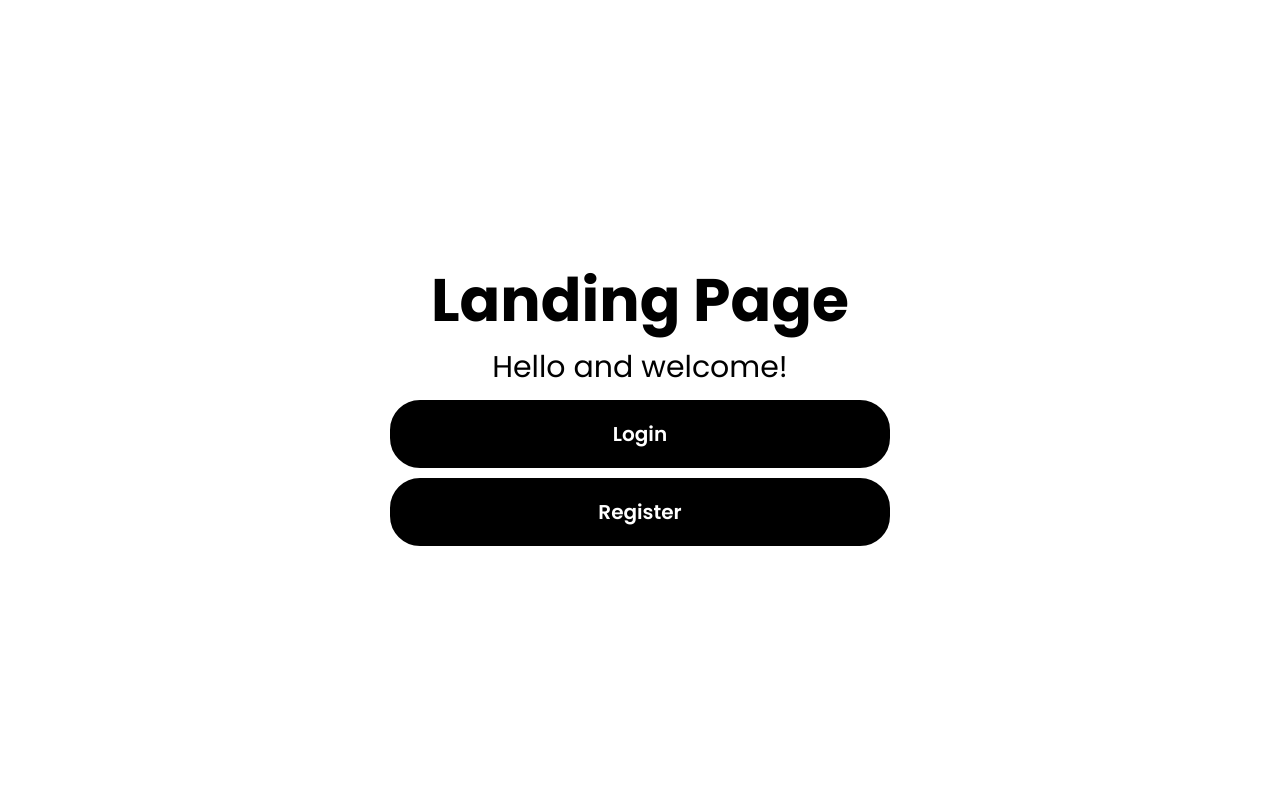
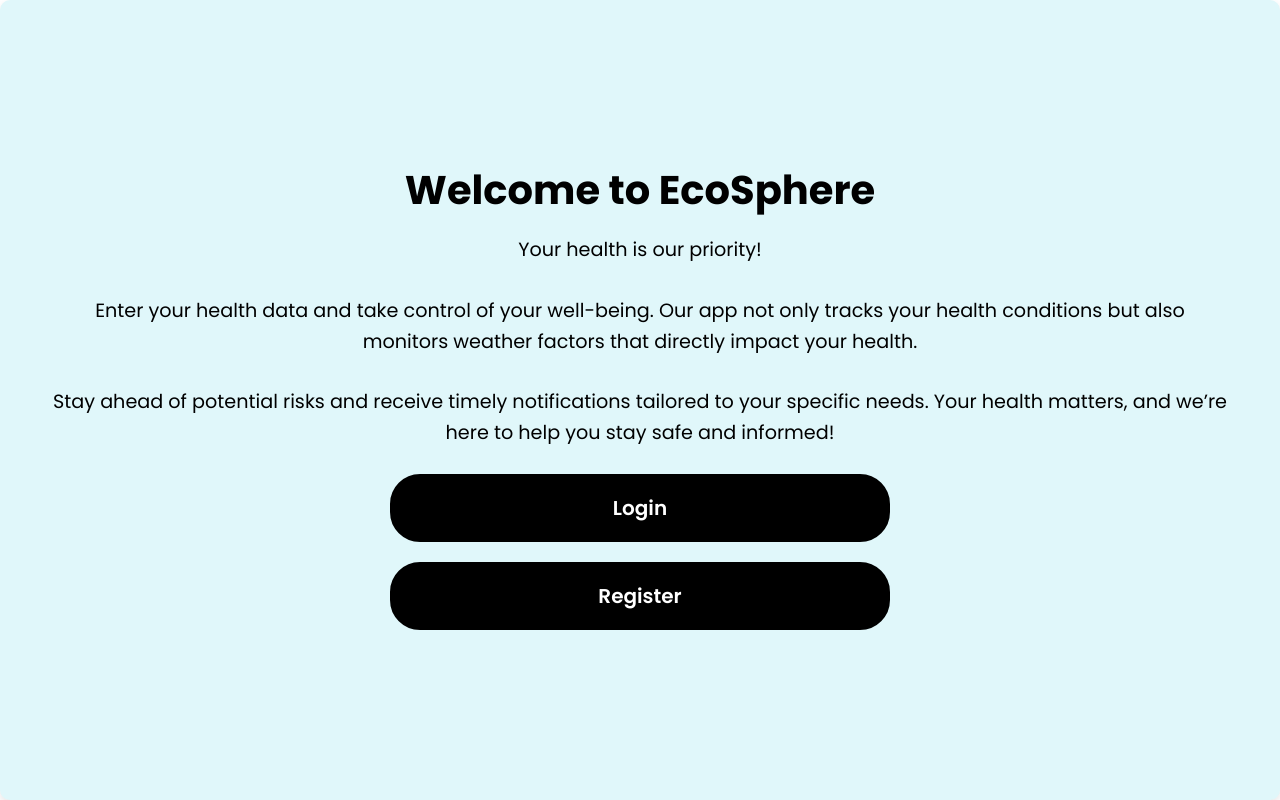
Before and after one commit to Jayasree-R1/ecosphere, a React (Vite) app in the folder client/: page / in a window 1280 px wide. Built offline with nearby package versions, Linux system fonts and the light colour scheme.

Commit message:
Everything until Confetti in test

```diff
--- a/client/src/App.jsx
+++ b/client/src/App.jsx
@@ -9,6 +9,7 @@ import {
   Register,
   HealthDataEntry,
   Congratulations,
+  Profile,
 } from "./pages";
 import { ToastContainer, toast } from "react-toastify";
 
@@ -45,6 +46,10 @@ const router = createBrowserRouter([
         path: "congratulations", // New route for congratulations
         element: <Congratulations />,
       },
+      {
+        path: "profile", // New route for Profile
+        element: <Profile />,
+      },
     ],
   },
 ]);
--- a/client/src/pages/Congratulations.jsx
+++ b/client/src/pages/Congratulations.jsx
@@ -1,17 +1,19 @@
 /* eslint-disable no-unused-vars */
 import React from "react";
-// eslint-disable-next-line no-unused-vars
-import { useLocation } from "react-router-dom";
+import Confetti from "react-confetti"; // Import the Confetti component
+import "../styles/Congratulations.css"; // Adjust the path as necessary
 
 const Congratulations = () => {
-  //   const { state } = useLocation();
-  //   const { userName } = state || { userName: "User" }; // Default to "User" if not provided
+  const [width, height] = [window.innerWidth, window.innerHeight];
 
   return (
     <div className="congratulations-main">
+      {/* Render the Confetti component */}
+      <Confetti width={width} height={height} />
+
       {/* <h1>Congratulations, {userName}!</h1> */}
-      <h1>congratulations!</h1>
-      <p>You are all set with EcoSphere</p>
+      <h1>Congratulations!</h1>
+      <p>You’re now equipped with EcoSphere for a healthier lifestyle!</p>
     </div>
   );
 };
--- a/client/src/pages/Landing.jsx
+++ b/client/src/pages/Landing.jsx
@@ -1,16 +1,30 @@
-import React from 'react'
+import React from "react";
 import "../styles/Landing.css";
-import { Link } from 'react-router-dom';
+import { Link } from "react-router-dom";
 
 const Landing = () => {
   return (
-    <div className='landing-main'>
-    <h1>Landing Page</h1>
-    <p>Hello and welcome!</p>
-    <Link to="/login" className="landing-login-button">Login</Link>
-    <Link to="/register" className="landing-register-button">Register</Link>
-  </div>
-  )
-}
+    <div className="landing-main">
+      <h1>Welcome to EcoSphere</h1>
+      <p>Your health is our priority!</p>
+      <p>
+        Enter your health data and take control of your well-being. Our app not
+        only tracks your health conditions but also monitors weather factors
+        that directly impact your health.
+      </p>
+      <p>
+        Stay ahead of potential risks and receive timely notifications tailored
+        to your specific needs. Your health matters, and we’re here to help you
+        stay safe and informed!
+      </p>
+      <Link to="/login" className="landing-login-button">
+        Login
+      </Link>
+      <Link to="/register" className="landing-register-button">
+        Register
+      </Link>
+    </div>
+  );
+};
 
-export default Landing
+export default Landing;
--- a/client/src/pages/Login.jsx
+++ b/client/src/pages/Login.jsx
@@ -62,8 +62,8 @@ const Login = () => {
             <img src={Logo} alt="" />
           </div>
           <div className="login-center">
-            <h2>Welcome back!</h2>
-            <p>Please enter your details</p>
+            <h2>Chronic Conditions? Together, We Rise!</h2>
+            <p>Enter Your Credentials to Unlock Your Health Journey!</p>
             <form onSubmit={handleLoginSubmit}>
               <input type="email" placeholder="Email" name="email" />
               <div className="pass-input-div">
--- /dev/null
+++ b/client/src/pages/Profile.jsx
@@ -0,0 +1,41 @@
+/* Profile.jsx */
+import React from "react";
+import "../styles/Profile.css"; // Create a CSS file for styling
+
+const Profile = () => {
+  const userData = JSON.parse(localStorage.getItem("healthData"));
+
+  return (
+    <div className="profile-main">
+      <h2>Your Health Profile</h2>
+      <div className="profile-details">
+        {userData ? (
+          <>
+            <p>
+              <strong>Chronic Conditions:</strong> {userData.existingCondition}
+            </p>
+            <p>
+              <strong>Date of Birth:</strong> {userData.dob}
+            </p>
+            <p>
+              <strong>Weight:</strong> {userData.weight} kg
+            </p>
+            <p>
+              <strong>Disability Status:</strong> {userData.disability}
+            </p>
+            <p>
+              <strong>Gender Identity:</strong> {userData.sex}
+            </p>
+            <p>
+              <strong>Location:</strong> {userData.location}
+            </p>
+          </>
+        ) : (
+          <p>No health data available.</p>
+        )}
+      </div>
+    </div>
+  );
+};
+
+export default Profile;
--- a/client/src/pages/index.js
+++ b/client/src/pages/index.js
@@ -6,3 +6,4 @@ export { default as Register } from "./Register";
 export { default as Logout } from "./Logout";
 export { default as HealthDataEntry } from "./HealthDataEntry";
 export { default as Congratulations } from "./Congratulations";
+export { default as Profile } from "./Profile";
--- /dev/null
+++ b/client/src/styles/Congratulations.css
@@ -0,0 +1,20 @@
+.congratulations-main {
+  display: flex; /* Use Flexbox */
+  flex-direction: column; /* Stack children vertically */
+  justify-content: center; /* Center vertically */
+  align-items: center; /* Center horizontally */
+  height: 100vh; /* Full viewport height */
+  text-align: center; /* Center text alignment */
+  background-color: #f0f8ff; /* Optional: Light background color */
+  position: relative; /* Ensure confetti is positioned correctly */
+}
+
+h1 {
+  font-size: 2.5rem; /* Adjust the font size */
+  margin: 0; /* Remove default margin */
+}
+
+p {
+  font-size: 1.2rem; /* Adjust the font size */
+  margin: 10px 0 0; /* Add some space above the paragraph */
+}
--- a/client/src/styles/HealthDataEntry.css
+++ b/client/src/styles/HealthDataEntry.css
@@ -1,17 +1,84 @@
+/* HealthDataEntry.css */
+
 .health-data-entry-main {
+  font-family: Arial, sans-serif;
+  width: 90%;
+  max-width: 600px;
+  margin: 20px auto; /* Added margin-top to create space from the search bar */
   padding: 20px;
+  background-color: #f9f9f9;
+  border-radius: 8px;
+  box-shadow: 0 4px 8px rgba(0, 0, 0, 0.1);
+}
+
+h2 {
+  text-align: center;
+  color: #333;
+  margin-bottom: 20px;
 }
 
 .form-group {
   margin-bottom: 15px;
 }
 
+label {
+  display: block;
+  margin-bottom: 5px;
+  font-weight: bold;
+  color: #555;
+}
+
+select,
+input[type="date"],
+input[type="number"],
+input[type="text"] {
+  width: 100%;
+  padding: 10px;
+  border: 1px solid #ccc;
+  border-radius: 4px;
+  font-size: 16px;
+  transition: border-color 0.3s;
+}
+
+select:focus,
+input[type="date"]:focus,
+input[type="number"]:focus,
+input[type="text"]:focus {
+  border-color: #007bff;
+  outline: none;
+}
+
 .form-buttons {
+  display: flex;
+  justify-content: space-between;
   margin-top: 20px;
+}
+
+button {
+  background-color: #007bff;
+  color: white;
+  border: none;
+  padding: 10px 20px;
+  border-radius: 4px;
+  cursor: pointer;
+  font-size: 16px;
+  transition: background-color 0.3s;
+}
+
+button:hover {
+  background-color: #0056b3;
 }
 
 .cancel-button {
   margin-left: 10px;
   text-decoration: none;
   color: red;
+  padding: 10px 20px;
+  border: 1px solid red;
+  border-radius: 4px;
+  transition: background-color 0.3s;
 }
+
+.cancel-button:hover {
+  background-color: rgba(255, 0, 0, 0.1);
+}
--- a/client/src/styles/Landing.css
+++ b/client/src/styles/Landing.css
@@ -1,62 +1,43 @@
-.landing-main{
+.landing-main {
   font-size: 30px;
   height: 100vh;
   width: 100%;
-
   display: flex;
   justify-content: center;
   align-items: center;
   flex-direction: column;
+  padding: 40px; /* Added padding to the main container */
+  background-color: #e0f7fa; /* Light cyan background */
+  border-radius: 10px; /* Rounded corners */
+  box-shadow: 0 4px 10px rgba(0, 0, 0, 0.1); /* Subtle shadow */
+  text-align: center; /* Centered text */
 }
 
-.landing-login-button{
+.landing-login-button,
+.landing-register-button {
   background: black;
   color: white;
   border: 3px solid black;
-    transition: background 1s linear 0ms;
-    transition: color 500ms linear 0ms;
-
+  transition: background 1s linear, color 500ms linear;
   width: 500px;
   padding: 16px;
-    border-radius: 4px;
-    cursor: pointer;
-    border-radius: 30px;
+  border-radius: 30px; /* Uniform border radius */
   font-weight: 600;
-    margin-top: 10px;
-
   font-size: 20px;
   text-align: center;
   text-decoration: none;
+  margin: 10px 0; /* Space between buttons */
 }
 
-  .landing-register-button{
-    background: black;
-    color: white;
-    border: 3px solid black;
-    transition: background 1s linear 0ms;
-    transition: color 500ms linear 0ms;
-
-    width: 500px;
-    padding: 16px;
-    border-radius: 4px;
-    font-size: 16px;
-    cursor: pointer;
-    border-radius: 30px;
-    font-weight: 600;
-    margin-top: 10px;
-
-    font-size: 20px;
-    text-align: center;
-    text-decoration: none;
-  }
-
-
-  .landing-register-button:hover{
+.landing-register-button:hover,
+.landing-login-button:hover {
   color: #333;
   background-color: white;
 }
 
-  .landing-login-button:hover{
-    color: #333;
-    background-color: white;
+/* Additional styles for paragraph spacing */
+.landing-main p {
+  margin: 15px 0; /* Space above and below each paragraph */
+  line-height: 1.6; /* Increased line height for readability */
+  padding: 0 10px; /* Optional horizontal padding */
 }
--- /dev/null
+++ b/client/src/styles/Profile.css
@@ -0,0 +1,41 @@
+/* Profile.css */
+
+.profile-main {
+  font-family: Arial, sans-serif;
+  width: 90%;
+  max-width: 600px;
+  margin: 0 auto;
+  padding: 20px;
+  background-color: #f9f9f9;
+  border-radius: 8px;
+  box-shadow: 0 4px 8px rgba(0, 0, 0, 0.1);
+}
+
+h2 {
+  text-align: center;
+  color: #333;
+  margin-bottom: 20px;
+}
+
+.profile-info {
+  display: flex;
+  flex-direction: column;
+}
+
+.info-group {
+  margin-bottom: 15px;
+}
+
+label {
+  font-weight: bold;
+  color: #555;
+}
+
+/* p {
+  margin: 5px 0;
+  color: #333;
+  padding: 10px;
+  border: 1px solid #ccc;
+  border-radius: 4px;
+  background-color: #fff;
+} */
--- a/package.json
+++ b/package.json
@@ -15,7 +15,8 @@
     "express": "^4.18.2",
     "express-async-errors": "^3.1.1",
     "jsonwebtoken": "^9.0.2",
-    "mongoose": "^8.0.3"
+    "mongoose": "^8.0.3",
+    "react-confetti": "^6.1.0"
   },
   "devDependencies": {
     "nodemon": "^3.0.2"
```
Also changed, not shown: client/src/pages/HealthDataEntry.jsx (+15 -10 lines). Lines whose indentation alone changed are shown as unchanged.
